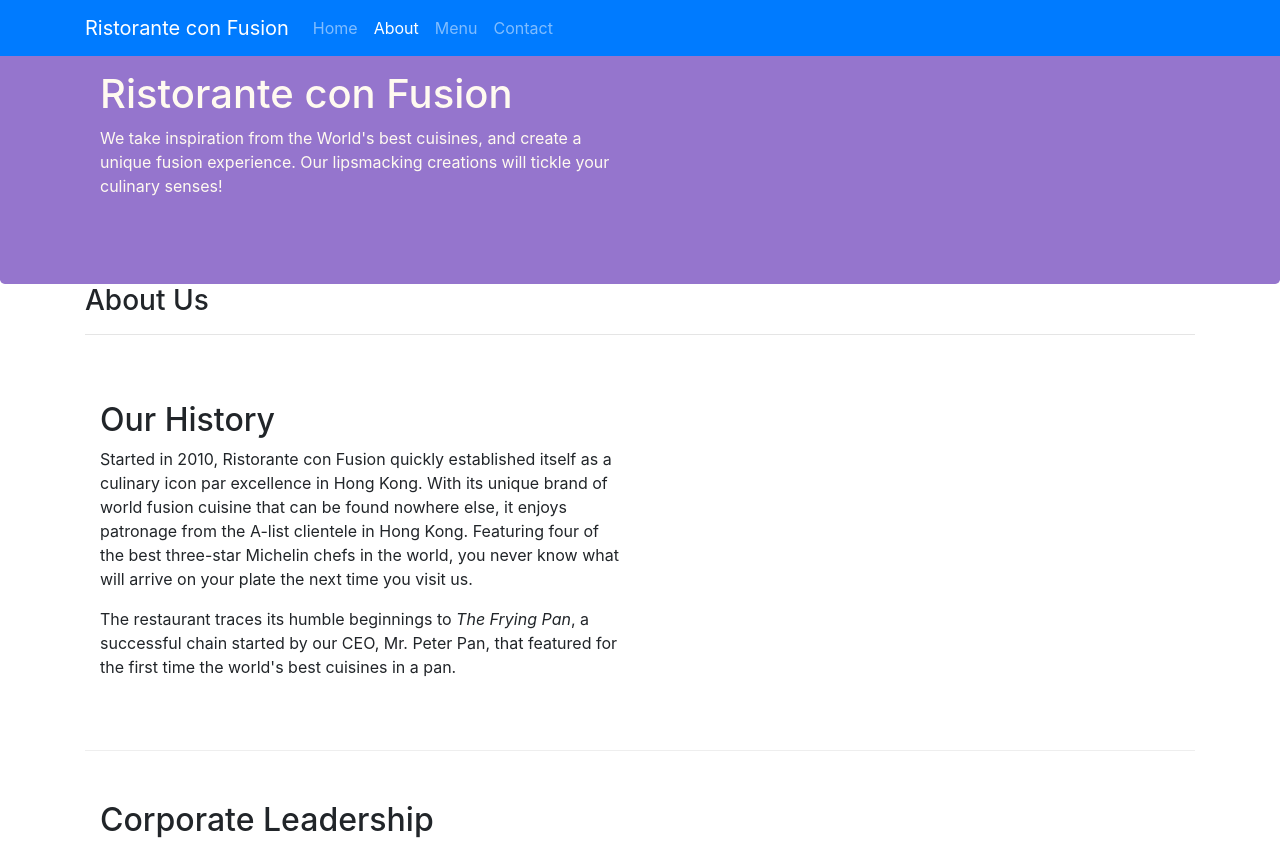
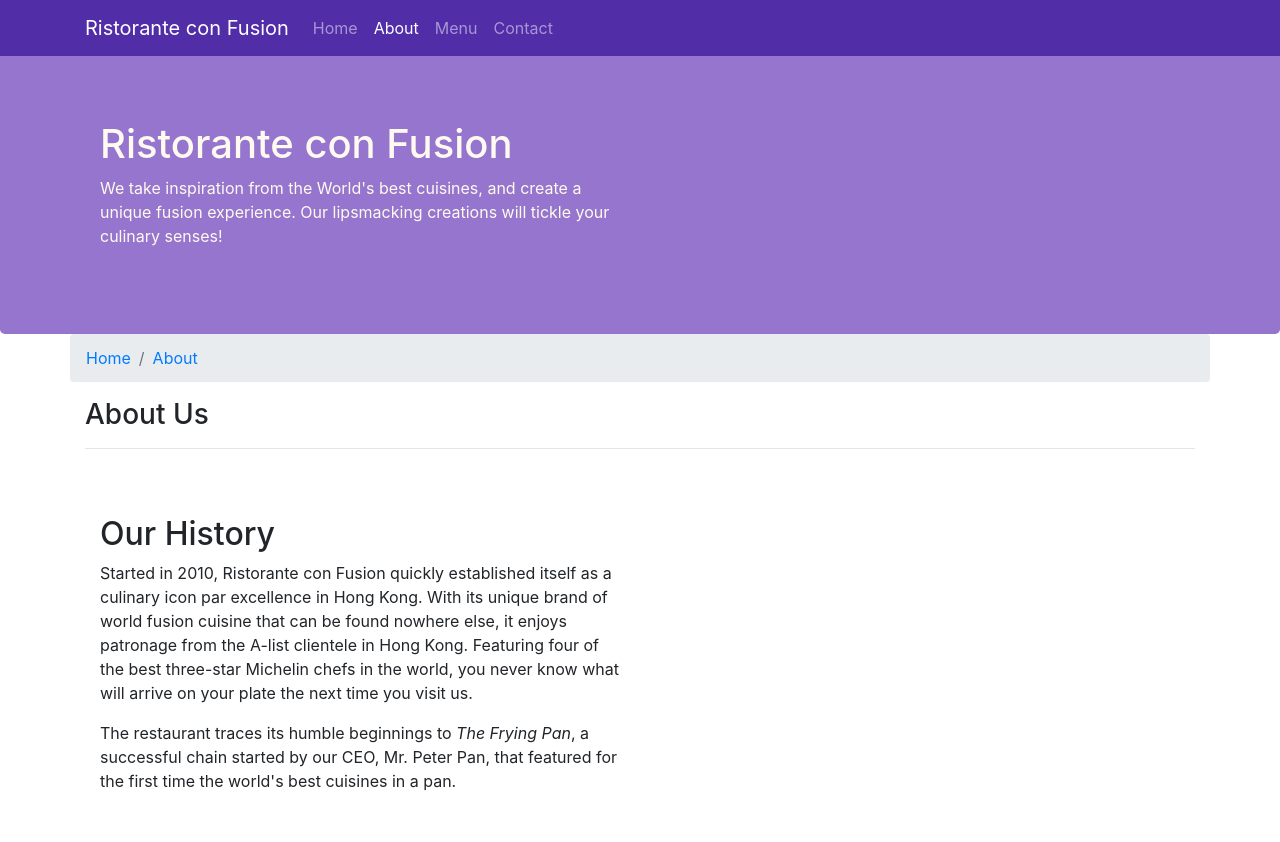
Before and after one commit to mohammedramzi176/Bootstrap-4, a website: page aboutus.html in a window 1280 px wide. Shown: the top 842 px of the page. Drawn offline with nearby package versions, Linux system fonts and the light colour scheme.

Commit message:
Navbar and BreadCrumbs added

```diff
--- a/aboutus.html
+++ b/aboutus.html
@@ -14,7 +14,7 @@
 </head>
 
 <body>
-    <nav class="navbar navbar-dark navbar-expand-sm bg-primary fixed-top">
+    <nav class="navbar navbar-dark navbar-expand-sm  fixed-top">
         <div class="container">
             <button class="navbar-toggler" type="button" data-toggle="collapse" data-target="#navbar">
 <span class="navbar-toggler-icon"></span>
@@ -50,6 +50,17 @@
 
     <div class="container">
         <div class="row">
+            <ol class="col-12 breadcrumb">
+                <li class="breadcrumb-item"><a href="./index.html">Home</a> </li>
+                <li class="breadcrumb-item active"><a href="./aboutus.html">About</a> </li>
+
+
+
+
+
+
+
+            </ol>
             <div class="col-12">
                <h3>About Us</h3>
                <hr>
--- a/css/styles.css
+++ b/css/styles.css
@@ -19,8 +19,15 @@
     background-color: #9575CD;
     color: floralwhite;
 }
-.address{
+address{
     font-size: 80%;
     margin: 0px ;
     color: #0f0f0f;
 }
+body{
+    padding: 50px 0px 0px 0px;
+    z-index: 0;
+}
+.navbar-dark{
+    background-color: #512DA8;
+}
```
Also changed, not shown: index.html (+1 -1 lines).
